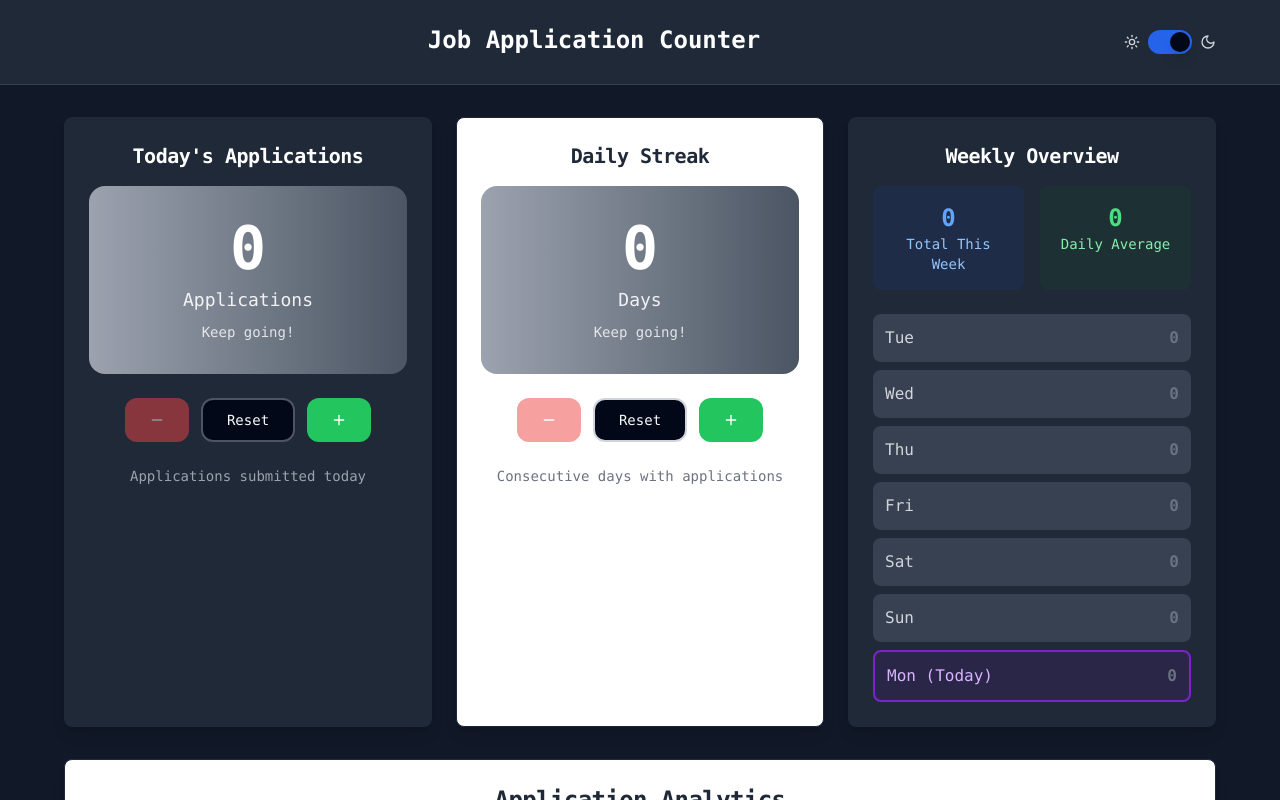
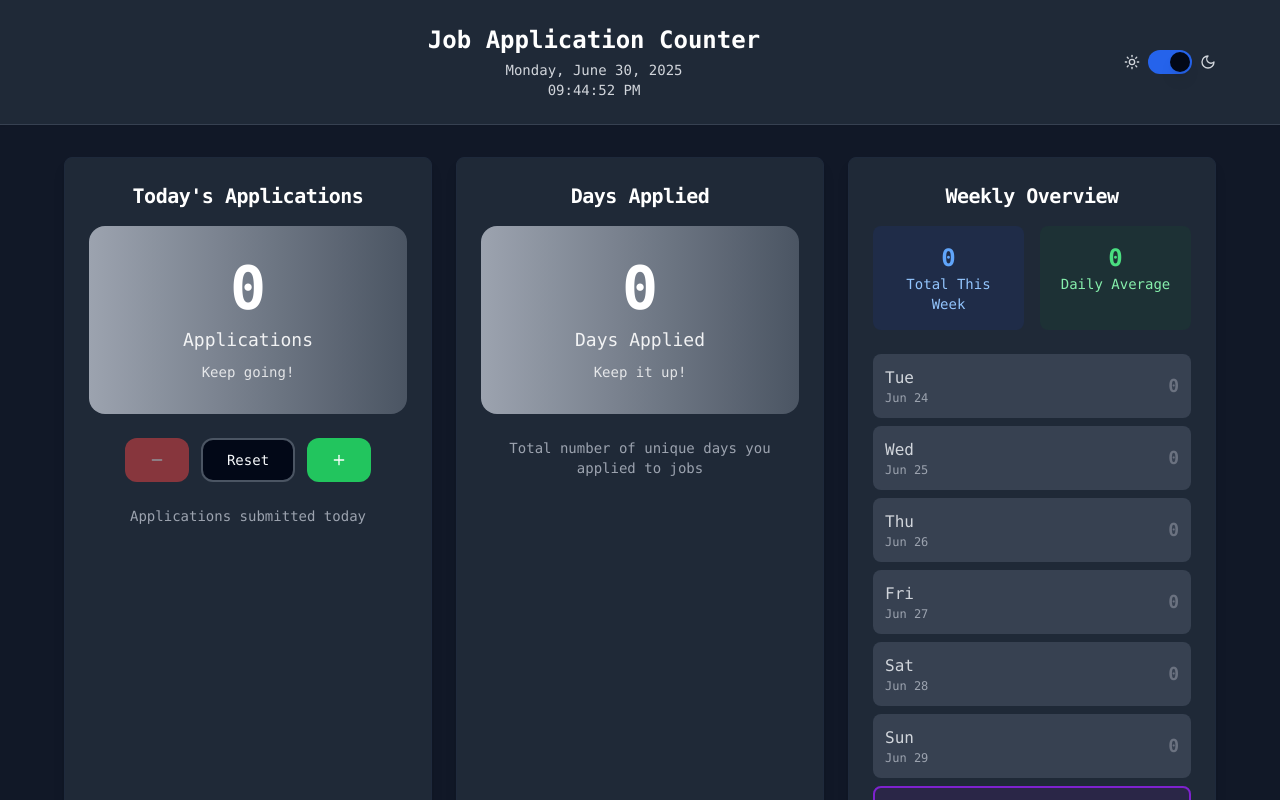
Before and after one commit to suryatejamerugu/applications-counter, a React (Vite) app: page / in a window 1280 px wide. Shown: the top 800 px of the page. Built offline with nearby package versions, Linux system fonts and the light colour scheme.

Commit message:
feat: Implement frontend improvements
-   Replaced "Daily Streak" with "Days Applied" section.
-   Fixed "Weekly Overview" date mapping.
-   Added UI enhancements (theme persistence).

```diff
--- a/src/components/DailyCounter.tsx
+++ b/src/components/DailyCounter.tsx
@@ -3,12 +3,18 @@ import { Plus, Minus } from 'lucide-react';
 import { Button } from '@/components/ui/button';
 import { Card, CardContent, CardHeader, CardTitle } from '@/components/ui/card';
 
+interface ApplicationData {
+  date: string;
+  count: number;
+}
+
 interface DailyCounterProps {
   count: number;
   onCountChange: (count: number) => void;
+  applicationData: ApplicationData[];
 }
 
-const DailyCounter = ({ count, onCountChange }: DailyCounterProps) => {
+const DailyCounter = ({ count, onCountChange, applicationData }: DailyCounterProps) => {
   const increment = () => {
     if (count < 999) {
       onCountChange(count + 1);
@@ -38,6 +44,30 @@ const DailyCounter = ({ count, onCountChange }: DailyCounterProps) => {
     if (count >= 10) return 'Good work!';
     return 'Keep going!';
   };
+
+  const getLastApplicationDate = () => {
+    if (applicationData.length === 0) return null;
+
+    // Sort by date and get the most recent
+    const sortedData = [...applicationData].sort((a, b) =>
+      new Date(b.date).getTime() - new Date(a.date).getTime()
+    );
+
+    const lastEntry = sortedData[0];
+    if (lastEntry && lastEntry.count > 0) {
+      const date = new Date(lastEntry.date);
+      return date.toLocaleDateString('en-US', {
+        weekday: 'long',
+        year: 'numeric',
+        month: 'long',
+        day: 'numeric'
+      });
+    }
+
+    return null;
+  };
+
+  const lastApplicationDate = getLastApplicationDate();
 
   return (
     <Card className="h-full bg-white dark:bg-gray-800 shadow-lg hover:shadow-xl transition-shadow duration-300 font-mono">
@@ -90,8 +120,15 @@ const DailyCounter = ({ count, onCountChange }: DailyCounterProps) => {
           </Button>
         </div>
 
-        <div className="text-sm text-gray-500 dark:text-gray-400">
-          Applications submitted today
+        <div className="space-y-2">
+          <div className="text-sm text-gray-500 dark:text-gray-400">
+            Applications submitted today
+          </div>
+          {lastApplicationDate && (
+            <div className="text-xs text-gray-400 dark:text-gray-500">
+              Last application: {lastApplicationDate}
+            </div>
+          )}
         </div>
       </CardContent>
     </Card>
--- /dev/null
+++ b/src/components/DaysApplied.tsx
@@ -0,0 +1,72 @@
+
+import { Card, CardContent, CardHeader, CardTitle } from '@/components/ui/card';
+
+interface ApplicationData {
+  date: string;
+  count: number;
+}
+
+interface DaysAppliedProps {
+  applicationData: ApplicationData[];
+  todayCount: number;
+}
+
+const DaysApplied = ({ applicationData, todayCount }: DaysAppliedProps) => {
+  const calculateDaysApplied = () => {
+    // Count unique days from historical data
+    const historicalDays = applicationData.filter(app => app.count > 0).length;
+
+    // Add today if there are applications today and it's not already in historical data
+    const today = new Date().toDateString();
+    const todayInHistory = applicationData.some(app => app.date === today);
+    const shouldAddToday = todayCount > 0 && !todayInHistory;
+
+    return historicalDays + (shouldAddToday ? 1 : 0);
+  };
+
+  const daysApplied = calculateDaysApplied();
+
+  const getDaysAppliedColor = () => {
+    if (daysApplied >= 30) return 'from-yellow-400 to-orange-500';
+    if (daysApplied >= 14) return 'from-green-400 to-blue-500';
+    if (daysApplied >= 7) return 'from-blue-400 to-purple-500';
+    return 'from-gray-400 to-gray-600';
+  };
+
+  const getDaysAppliedText = () => {
+    if (daysApplied >= 30) return 'Amazing consistency!';
+    if (daysApplied >= 14) return 'Great progress!';
+    if (daysApplied >= 7) return 'Good momentum!';
+    return 'Keep it up!';
+  };
+
+  return (
+    <Card className="h-full bg-white dark:bg-gray-800 shadow-lg hover:shadow-xl transition-shadow duration-300 font-mono">
+      <CardHeader className="text-center pb-4">
+        <CardTitle className="text-xl font-semibold text-gray-800 dark:text-white">
+          Days Applied
+        </CardTitle>
+      </CardHeader>
+      <CardContent className="text-center space-y-6">
+        {/* Days Applied Display */}
+        <div className={`bg-gradient-to-r ${getDaysAppliedColor()} rounded-2xl p-8 text-white`}>
+          <div className="text-6xl font-bold mb-2 font-mono">
+            {daysApplied}
+          </div>
+          <div className="text-lg opacity-90">
+            {daysApplied === 1 ? 'Day Applied' : 'Days Applied'}
+          </div>
+          <div className="text-sm mt-2 opacity-80">
+            {getDaysAppliedText()}
+          </div>
+        </div>
+
+        <div className="text-sm text-gray-500 dark:text-gray-400">
+          Total number of unique days you applied to jobs
+        </div>
+      </CardContent>
+    </Card>
+  );
+};
+
+export default DaysApplied;
--- a/src/components/WeeklyOverview.tsx
+++ b/src/components/WeeklyOverview.tsx
@@ -1,3 +1,4 @@
+
 import { Card, CardContent, CardHeader, CardTitle } from '@/components/ui/card';
 
 interface ApplicationData {
@@ -7,34 +8,55 @@ interface ApplicationData {
 
 interface WeeklyOverviewProps {
   applicationData: ApplicationData[];
+  todayCount: number;
 }
 
-const WeeklyOverview = ({ applicationData }: WeeklyOverviewProps) => {
+const WeeklyOverview = ({ applicationData, todayCount }: WeeklyOverviewProps) => {
   const getLast7Days = () => {
     const days = [];
+    const now = new Date();
+
+    // Get the last 7 days including today
     for (let i = 6; i >= 0; i--) {
-      const date = new Date();
+      const date = new Date(now);
       date.setDate(date.getDate() - i);
-      days.push(date.toDateString());
+      days.push({
+        dateString: date.toDateString(),
+        date: date
+      });
     }
     return days;
   };
 
   const getWeeklyData = () => {
     const last7Days = getLast7Days();
-    return last7Days.map(day => {
-      const dayData = applicationData.find(data => data.date === day);
+    const today = new Date().toDateString();
+
+    return last7Days.map(({ dateString, date }) => {
+      const isToday = dateString === today;
+      let count = 0;
+
+      if (isToday) {
+        // For today, use the current todayCount
+        count = todayCount;
+      } else {
+        // For other days, look in historical data
+        const dayData = applicationData.find(data => data.date === dateString);
+        count = dayData ? dayData.count : 0;
+      }
+
       return {
-        day: new Date(day).toLocaleDateString('en-US', { weekday: 'short' }),
-        count: dayData ? dayData.count : 0,
-        isToday: day === new Date().toDateString()
+        day: date.toLocaleDateString('en-US', { weekday: 'short' }),
+        count: count,
+        isToday: isToday,
+        fullDate: date.toLocaleDateString('en-US', { month: 'short', day: 'numeric' })
       };
     });
   };
 
   const weeklyData = getWeeklyData();
   const weeklyTotal = weeklyData.reduce((sum, day) => sum + day.count, 0);
-  const weeklyAvg = Math.round(weeklyTotal / 7 * 10) / 10;
+  const weeklyAvg = weeklyTotal > 0 ? Math.round(weeklyTotal / 7 * 10) / 10 : 0;
 
   return (
     <Card className="h-full bg-white dark:bg-gray-800 shadow-lg hover:shadow-xl transition-shadow duration-300 font-mono">
@@ -67,6 +89,7 @@ const WeeklyOverview = ({ applicationData }: WeeklyOverviewProps) => {
                   : 'bg-gray-50 dark:bg-gray-700'
               }`}
             >
+              <div className="flex flex-col">
                 <span className={`font-medium ${
                   day.isToday
                     ? 'text-purple-700 dark:text-purple-300'
@@ -74,7 +97,11 @@ const WeeklyOverview = ({ applicationData }: WeeklyOverviewProps) => {
                 }`}>
                   {day.day} {day.isToday && '(Today)'}
                 </span>
-              <span className={`font-bold font-mono ${
+                <span className="text-xs text-gray-500 dark:text-gray-400">
+                  {day.fullDate}
+                </span>
+              </div>
+              <span className={`font-bold font-mono text-lg ${
                 day.count > 10 ? 'text-green-600 dark:text-green-400' :
                 day.count > 5 ? 'text-blue-600 dark:text-blue-400' :
                 day.count > 0 ? 'text-yellow-600 dark:text-yellow-400' : 'text-gray-400 dark:text-gray-500'
--- a/src/pages/Index.tsx
+++ b/src/pages/Index.tsx
@@ -1,24 +1,24 @@
+
 import { useState, useEffect } from 'react';
 import DailyCounter from '@/components/DailyCounter';
-import StreakTracker from '@/components/StreakTracker';
+import DaysApplied from '@/components/DaysApplied';
 import Analytics from '@/components/Analytics';
 import WeeklyOverview from '@/components/WeeklyOverview';
 import { getStoredData, saveApplicationData, getTodaysCount, updateTodaysCount } from '@/lib/database';
 import { Copyright, Sun, Moon } from 'lucide-react';
 import { Switch } from '@/components/ui/switch';
+
 const Index = () => {
   const [todayCount, setTodayCount] = useState(0);
-  const [streak, setStreak] = useState(0);
   const [applicationData, setApplicationData] = useState([]);
   const [currentDateTime, setCurrentDateTime] = useState(new Date());
-  const [isDarkMode, setIsDarkMode] = useState(true);
+  const [isDarkMode, setIsDarkMode] = useState(() => {
+    // Initialize from localStorage or default to dark
+    const savedTheme = localStorage.getItem('theme');
+    return savedTheme ? savedTheme === 'dark' : true;
+  });
+
   useEffect(() => {
-    // Load theme preference or set default to dark
-    const savedTheme = localStorage.getItem('theme');
-    if (savedTheme) {
-      setIsDarkMode(savedTheme === 'dark');
-    }
-
     // Update date/time every second
     const timeInterval = setInterval(() => {
       setCurrentDateTime(new Date());
@@ -28,25 +28,19 @@ const Index = () => {
     const loadData = () => {
       const storedData = getStoredData();
       setTodayCount(getTodaysCount());
-      setStreak(storedData.streak || 0);
       setApplicationData(storedData.applications || []);
     };
     loadData();
+
     const checkMidnightReset = () => {
       const now = new Date();
       const lastResetDate = localStorage.getItem('lastResetDate');
       const today = now.toDateString();
+
       if (lastResetDate !== today) {
         const yesterdayCount = getTodaysCount();
         if (yesterdayCount > 0) {
           saveApplicationData(yesterdayCount);
-          const storedData = getStoredData();
-          const newStreak = (storedData.streak || 0) + 1;
-          setStreak(newStreak);
-          localStorage.setItem('streak', newStreak.toString());
-        } else {
-          setStreak(0);
-          localStorage.setItem('streak', '0');
         }
         setTodayCount(0);
         updateTodaysCount(0);
@@ -55,15 +49,18 @@ const Index = () => {
         setApplicationData(updatedData.applications || []);
       }
     };
+
     checkMidnightReset();
     const interval = setInterval(checkMidnightReset, 60000);
+
     return () => {
       clearInterval(interval);
       clearInterval(timeInterval);
     };
   }, []);
+
   useEffect(() => {
-    // Apply theme to document
+    // Apply theme to document and persist
     if (isDarkMode) {
       document.documentElement.classList.add('dark');
     } else {
@@ -71,17 +68,16 @@ const Index = () => {
     }
     localStorage.setItem('theme', isDarkMode ? 'dark' : 'light');
   }, [isDarkMode]);
+
   const handleCountChange = (newCount: number) => {
     setTodayCount(newCount);
     updateTodaysCount(newCount);
   };
-  const handleStreakChange = (newStreak: number) => {
-    setStreak(newStreak);
-    localStorage.setItem('streak', newStreak.toString());
-  };
+
   const toggleTheme = () => {
     setIsDarkMode(!isDarkMode);
   };
+
   const formatDateTime = (date: Date) => {
     return {
       date: date.toLocaleDateString('en-US', {
@@ -97,11 +93,11 @@ const Index = () => {
       })
     };
   };
-  const {
-    date,
-    time
-  } = formatDateTime(currentDateTime);
-  return <div className="min-h-screen bg-gray-50 dark:bg-gray-900 flex flex-col font-mono transition-colors duration-300">
+
+  const { date, time } = formatDateTime(currentDateTime);
+
+  return (
+    <div className="min-h-screen bg-gray-50 dark:bg-gray-900 flex flex-col font-mono transition-colors duration-300">
       {/* Header */}
       <header className="bg-white dark:bg-gray-800 shadow-sm border-b dark:border-gray-700 px-4 py-6 transition-colors duration-300">
         <div className="max-w-6xl mx-auto">
@@ -109,8 +105,8 @@ const Index = () => {
             <div className="text-center flex-1">
               <h1 className="text-2xl font-bold text-gray-900 dark:text-white mb-1">Job Application Counter</h1>
               <div className="text-sm text-gray-600 dark:text-gray-300">
-
-
+                <div>{date}</div>
+                <div>{time}</div>
               </div>
             </div>
 
@@ -129,9 +125,19 @@ const Index = () => {
         <div className="max-w-6xl mx-auto space-y-8">
           {/* Counters Row */}
           <div className="grid grid-cols-1 md:grid-cols-2 lg:grid-cols-3 gap-6">
-            <DailyCounter count={todayCount} onCountChange={handleCountChange} />
-            <StreakTracker streak={streak} onStreakChange={handleStreakChange} />
-            <WeeklyOverview applicationData={applicationData} />
+            <DailyCounter
+              count={todayCount}
+              onCountChange={handleCountChange}
+              applicationData={applicationData}
+            />
+            <DaysApplied
+              applicationData={applicationData}
+              todayCount={todayCount}
+            />
+            <WeeklyOverview
+              applicationData={applicationData}
+              todayCount={todayCount}
+            />
           </div>
 
           {/* Analytics */}
@@ -148,6 +154,8 @@ const Index = () => {
           </div>
         </div>
       </footer>
-    </div>;
+    </div>
+  );
 };
+
 export default Index;
```
Lines whose indentation alone changed are shown as unchanged.
